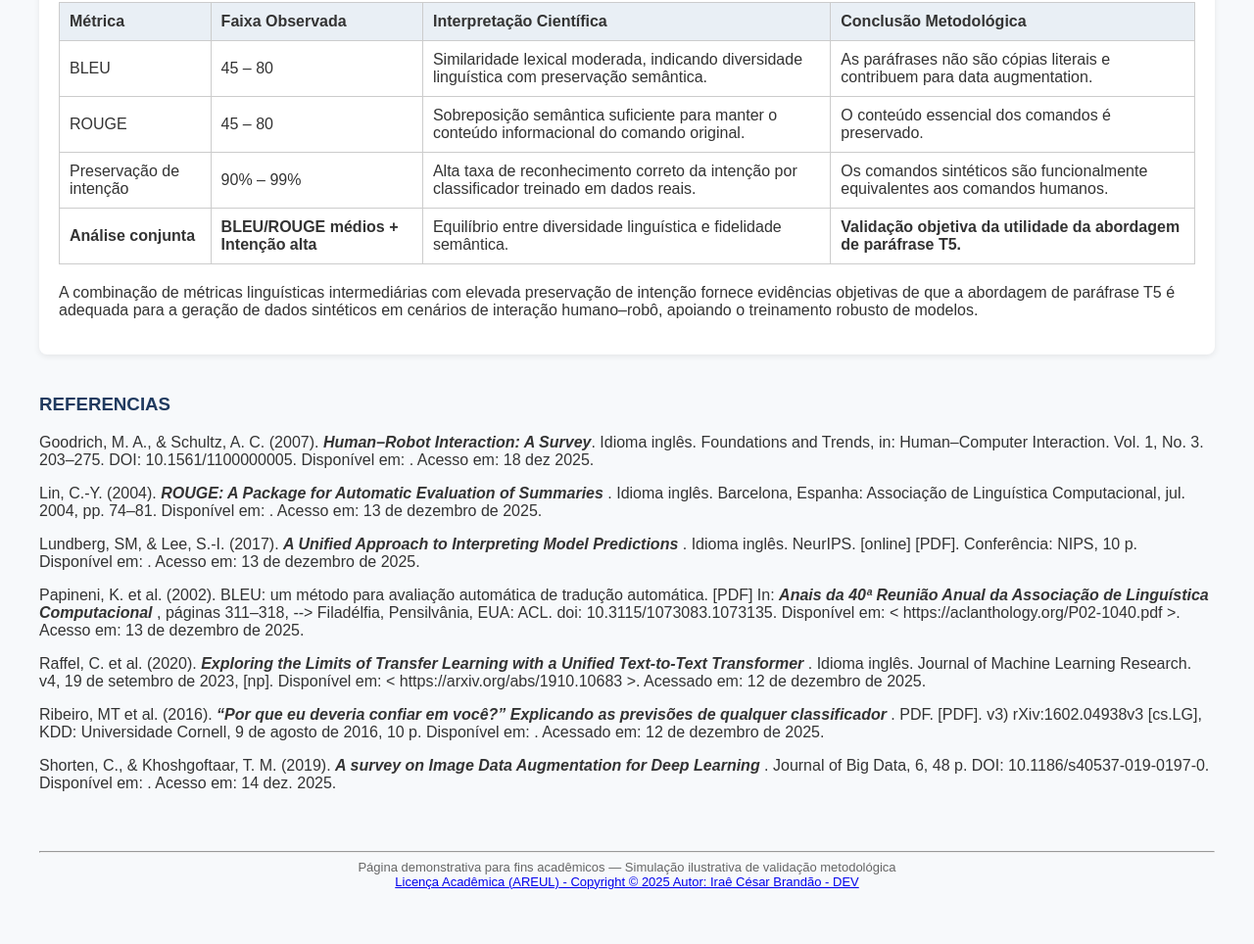
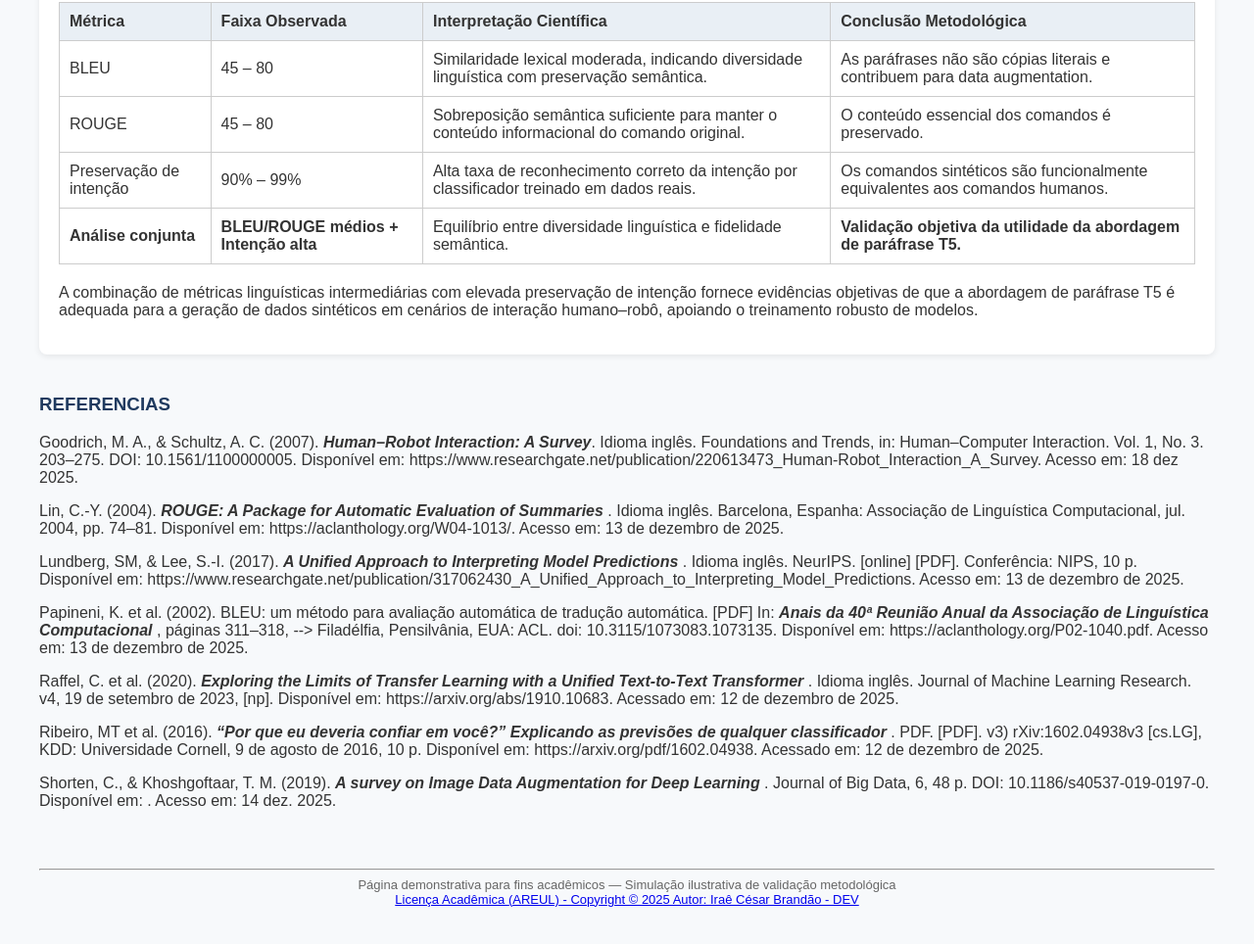
Before and after one commit to Irae-Cesar-Brandao/Valid_Abord_Parafrase_T5, a plain HTML site: page index.html in a window 1280 px wide. Shown: the part 5254-6218 px from the top of the page at 98% size. Drawn offline with Linux system fonts and the light colour scheme.

Commit message:
Update index.html

```diff
--- a/index.html
+++ b/index.html
@@ -552,35 +552,36 @@ Representa um cenário de validação bem-sucedida. <br>
 <p>Goodrich, M. A., & Schultz, A. C. (2007). <b><i>Human–Robot Interaction: A Survey</i></b>.
   Idioma inglês. Foundations and Trends, in: Human–Computer Interaction. Vol. 1, No. 3. 203–275.
   DOI: 10.1561/1100000005. Disponível em:
-  <https://www.researchgate.net/publication/220613473_Human-Robot_Interaction_A_Survey>. Acesso em: 18 dez 2025. </p>
+  https://www.researchgate.net/publication/220613473_Human-Robot_Interaction_A_Survey. Acesso em: 18 dez 2025. </p>
 
 <p>Lin, C.-Y. (2004).  <b><i> ROUGE: A Package for Automatic Evaluation of Summaries </i></b>. Idioma inglês.
   Barcelona, Espanha: Associação de Linguística Computacional, jul. 2004, pp. 74–81.
-  Disponível em: <https://aclanthology.org/W04-1013/ >. Acesso em: 13 de dezembro de 2025.</p>
+  Disponível em: https://aclanthology.org/W04-1013/. Acesso em: 13 de dezembro de 2025.</p>
 
 <p>Lundberg, SM, & Lee, S.-I. (2017).  <b><i> A Unified Approach to Interpreting Model Predictions </i></b>.
   Idioma inglês. NeurIPS. [online] [PDF]. Conferência: NIPS, 10 p. Disponível em:
-  <https://www.researchgate.net/publication/317062430_A_Unified_Approach_to_Interpreting_Model_Predictions >.
+  https://www.researchgate.net/publication/317062430_A_Unified_Approach_to_Interpreting_Model_Predictions.
     Acesso em: 13 de dezembro de 2025.</p>
 
 <p>Papineni, K. et al. (2002). BLEU: um método para avaliação automática de tradução automática.
   [PDF] In: <b><i> Anais da 40ª Reunião Anual da Associação de Linguística Computacional </i></b>, páginas 311–318,  -->
-  Filadélfia, Pensilvânia, EUA: ACL. doi: 10.3115/1073083.1073135. Disponível em: < https://aclanthology.org/P02-1040.pdf >.
+  Filadélfia, Pensilvânia, EUA: ACL. doi: 10.3115/1073083.1073135. Disponível em: https://aclanthology.org/P02-1040.pdf.
     Acesso em: 13 de dezembro de 2025.</p>
 
 <p>Raffel, C. et al. (2020).  <b><i>  Exploring the Limits of Transfer Learning with a Unified Text-to-Text Transformer </i></b>.
   Idioma inglês. Journal of Machine Learning Research. v4, 19 de setembro de 2023, [np].
-  Disponível em: < https://arxiv.org/abs/1910.10683 >. Acessado em: 12 de dezembro de 2025. </p>
+  Disponível em: https://arxiv.org/abs/1910.10683. Acessado em: 12 de dezembro de 2025. </p>
 
 <p>Ribeiro, MT et al. (2016).  <b><i> “Por que eu deveria confiar em você?” Explicando as previsões de qualquer classificador </i></b>.
   PDF. [PDF]. v3) rXiv:1602.04938v3 [cs.LG], KDD: Universidade Cornell, 9 de agosto de 2016, 10 p.
-  Disponível em: <https://arxiv.org/pdf/1602.04938>. Acessado em: 12 de dezembro de 2025. </p>
+  Disponível em: https://arxiv.org/pdf/1602.04938. Acessado em: 12 de dezembro de 2025. </p>
 
 <p>Shorten, C., & Khoshgoftaar, T. M. (2019).  <b><i> A survey on Image Data Augmentation for Deep Learning </i></b>.
   Journal of Big Data, 6, 48 p. DOI: 10.1186/s40537-019-0197-0. Disponível em:
   <https://www.researchgate.net/publication/334279066_A_survey_on_Image_Data_Augmentation_for_Deep_Learning>.
     Acesso em: 14 dez. 2025. </p>
 </section>
+
 
 <!-- AQUI O RODAPÉ DO HTML -->
   <footer>
```
